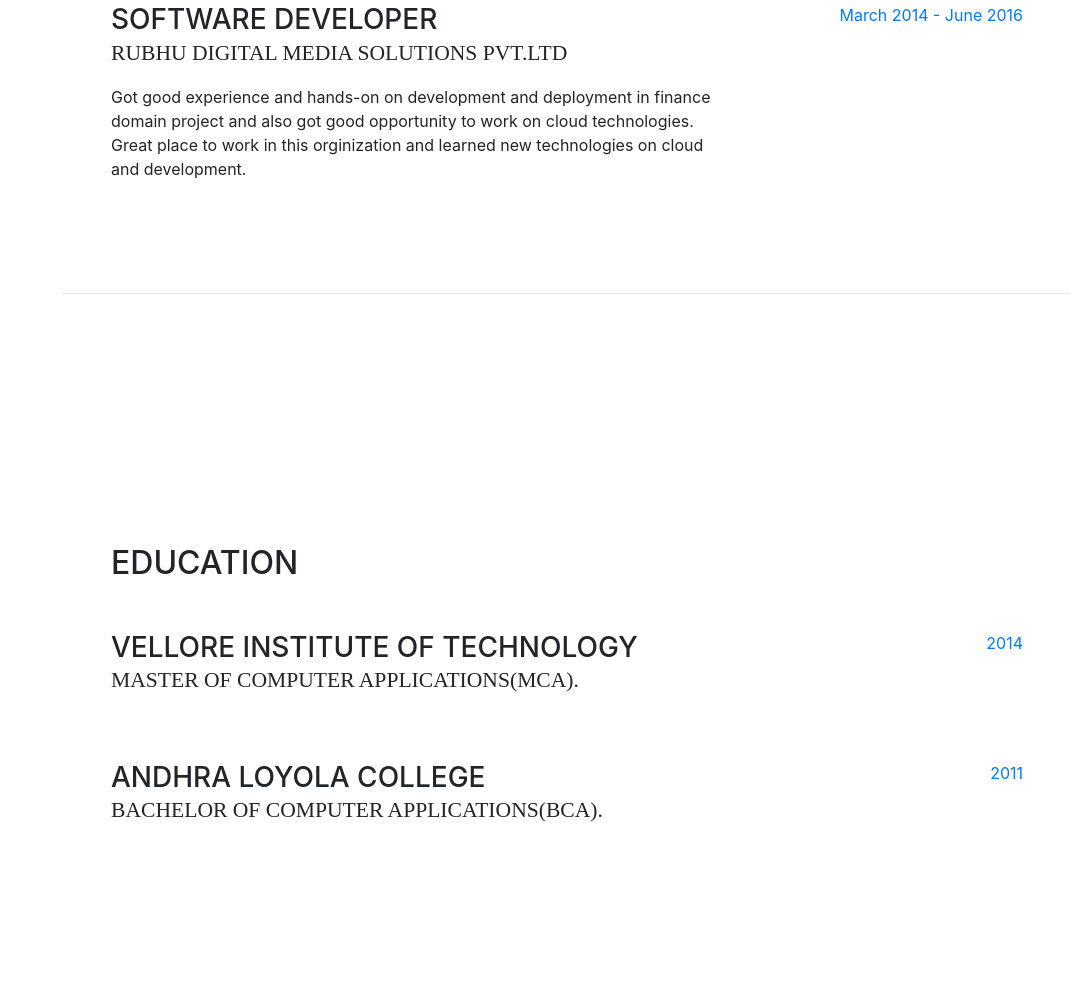
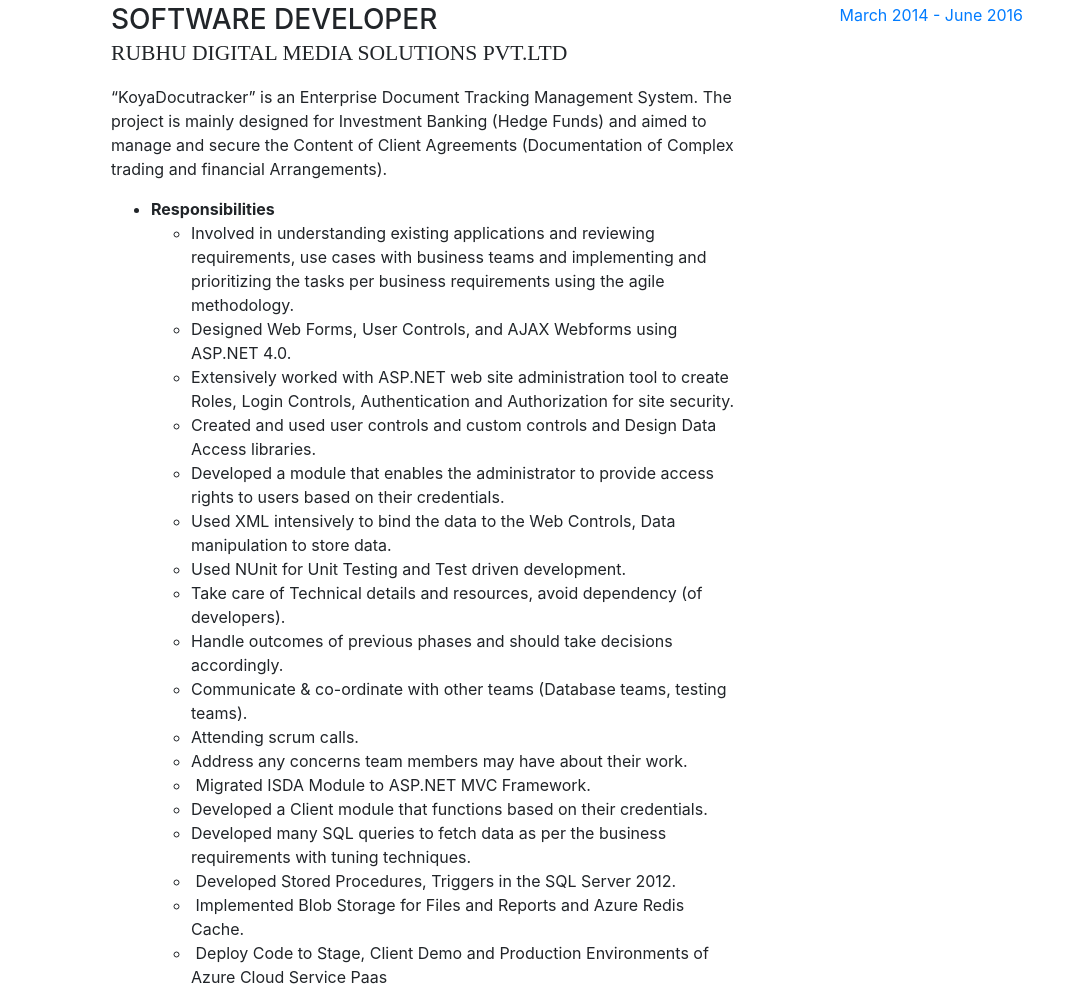
Before and after one commit to kbmanikanta/kbmanikanta.github.io, a website with bundled scripts: page index.html in a window 1280 px wide. Shown: the part 2409-3402 px from the top of the page, without its empty margins (209-1280 px from the left). Built offline with nearby package versions, Linux system fonts and the light colour scheme; a web font is replaced by a local one.

Commit message:
Update index.html

```diff
--- a/index.html
+++ b/index.html
@@ -166,7 +166,32 @@
                   <div class="resume-content mr-auto">
                      <h3 class="mb-0">Software Developer</h3>
                      <div class="subheading mb-3">Rubhu Digital Media Solutions Pvt.Ltd</div>
-                     <p>Got good experience and hands-on on development and deployment in finance domain project and also got good opportunity to work on cloud technologies. Great place to work in this orginization and learned new technologies on cloud and development. </p>
+                     <p>“KoyaDocutracker” is an Enterprise Document Tracking Management System. The project is mainly designed for Investment Banking (Hedge Funds) and aimed to manage and secure the Content of Client Agreements (Documentation of Complex trading and financial Arrangements).</p>
+                     <ul>
+                        <li>
+                          <strong>Responsibilities</strong>
+                           <ul>
+                            <li> Involved in understanding existing applications and reviewing requirements, use cases with business teams and implementing and prioritizing the tasks per business requirements using the agile methodology.</li>
+                            <li>Designed Web Forms, User Controls, and AJAX Webforms using ASP.NET 4.0.</li>
+                            <li>Extensively worked with ASP.NET web site administration tool to create Roles, Login Controls, Authentication and Authorization for site security.</li>
+                            <li>Created and used user controls and custom controls and Design Data Access libraries.</li>
+                            <li>Developed a module that enables the administrator to provide access rights to users based on their credentials.</li>
+                            <li>Used XML intensively to bind the data to the Web Controls, Data manipulation to store data.</li>
+                            <li>Used NUnit for Unit Testing and Test driven development.</li>
+                               <li>Take care of Technical details and resources, avoid dependency (of developers).&nbsp;</li>
+    <li>Handle outcomes of previous phases and should take decisions accordingly.</li>
+    <li>Communicate &amp; co-ordinate with other teams (Database teams, testing teams).&nbsp;</li>
+    <li>Attending scrum calls.&nbsp;</li>
+    <li>Address any concerns team members may have about their work.</li>
+    <li>&nbsp;Migrated ISDA Module to ASP.NET MVC Framework.&nbsp;</li>
+    <li>Developed a Client module that functions based on their credentials.&nbsp;</li>
+    <li>Developed many SQL queries to fetch data as per the business requirements with tuning techniques.</li>
+    <li>&nbsp;Developed Stored Procedures, Triggers in the SQL Server 2012.</li>
+    <li>&nbsp;Implemented Blob Storage for Files and Reports and Azure Redis Cache.</li>
+    <li>&nbsp;Deploy Code to Stage, Client Demo and Production Environments of Azure Cloud Service Paas </li>
+                        </ul>
+                        </li>
+                     </ul>
                   </div>
                   <div class="resume-date text-md-right">
                      <span class="text-primary">March 2014 - June 2016</span>
@@ -180,7 +205,7 @@
                <div class="resume-item d-flex flex-column flex-md-row mb-5">
                   <div class="resume-content mr-auto">
                      <h3 class="mb-0">Vellore Institute of Technology</h3>
-                     <div class="subheading mb-3">Master of Computer Applications(MCA).</div>
+                     <div class="subheading mb-3">Master of Computer Applications(MCA) - 8.0 CGPA</div>
                   </div>
                   <div class="resume-date text-md-right">
                      <span class="text-primary">2014</span>
@@ -189,7 +214,7 @@
                <div class="resume-item d-flex flex-column flex-md-row">
                   <div class="resume-content mr-auto">
                      <h3 class="mb-0">Andhra Loyola College</h3>
-                     <div class="subheading mb-3">Bachelor of Computer Applications(BCA).</div>
+                     <div class="subheading mb-3">Bachelor of Computer Applications(BCA) - 7.5 CGPA</div>
                   </div>
                   <div class="resume-date text-md-right">
                      <span class="text-primary">2011</span>
```
